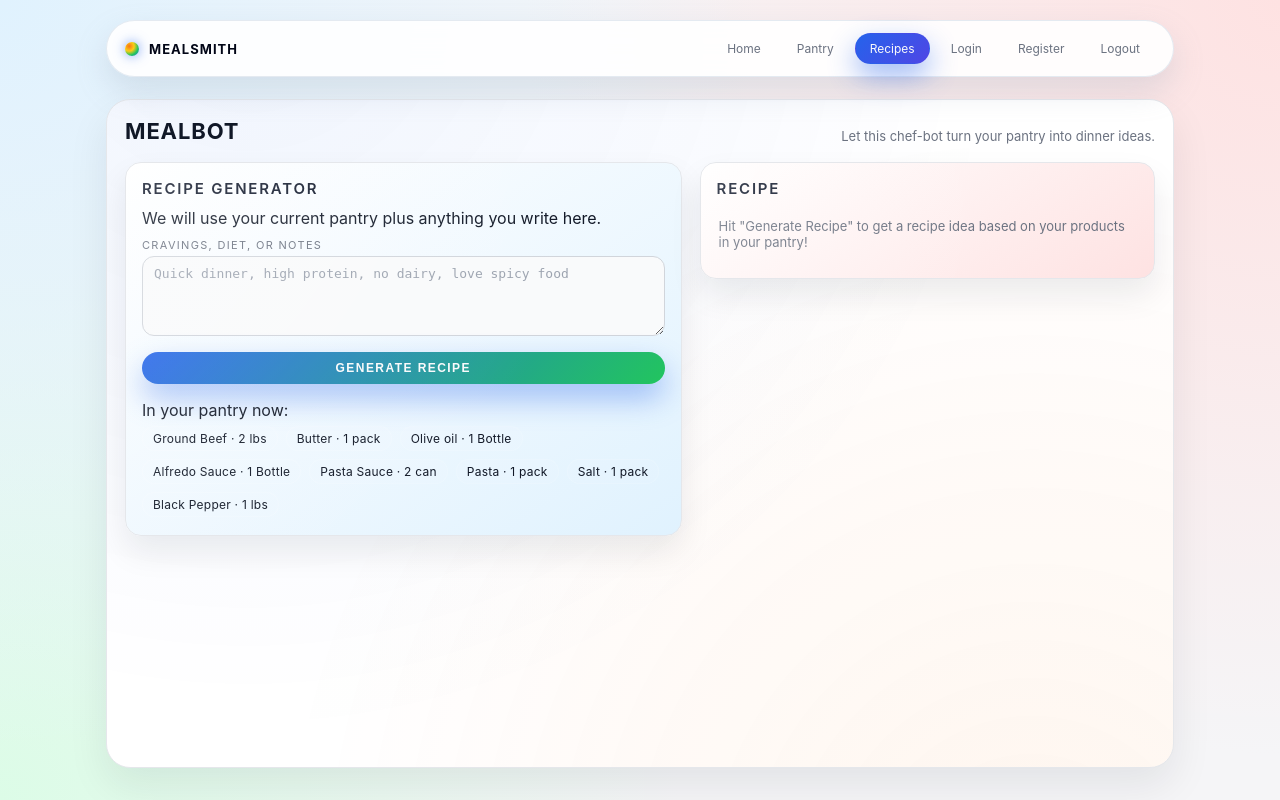
After one commit to VougishTiger/MealSmith, a Flask app: page /recipes in a window 1280 px wide. The commit adds this page. Run offline with Flask 3, Linux system fonts and the light colour scheme; a user stored in the database is signed in.

Commit message:
Make Recipe Generator

```diff
--- a/app.py
+++ b/app.py
@@ -113,10 +113,53 @@ def register():
                 return redirect(url_for("home"))
     return render_template("register.html", error=error)
 
+@app.route("/recipes", methods=["GET", "POST"])
+def recipes():
+    if "user_id" not in session:
+        return redirect(url_for("login"))
+    items= Ingredient.query.filter_by(user_id=session["user_id"]).order_by(Ingredient.expires_on.is_(None), Ingredient.expires_on).all()
+    recipe= None
+    if request.method== "POST":
+        notes= request.form.get("notes", "").strip()
+        recipe= generate_recipe(items, notes)
+    return render_template("recipes.html", items=items, recipe=recipe)
+
 @app.route("/logout")
 def logout():
     session.pop("user_id", None)
     return redirect(url_for("login"))
 
+def generate_recipe(items, notes):
+    names=[i.name for i in items if i.name]
+    base_title= "Pantry Recipe"
+    if names:
+        main= names[0]
+        base_title= f"Easy {main} skillet"
+    ingredients= []
+    for i in items[:8]:
+        line= i.name
+        if i.quantity:
+            line+= f" {i.quantity}"
+        if i.unit:
+            line+= f" {i.unit}"
+        ingredients.append(line)
+    if not ingredients:
+        ingredients= ["Pick any 3 ingredients you have on hand"]
+    steps= []
+    if notes:
+        steps.append(f"Keep in mind: {notes}")
+    steps.extend([
+        "Gather all listed ingredients and preheat your pan or oven if needed.",
+        "Prep ingredients: chop vegetables, trim proteins, and measure seasonings.",
+        "Cook your main ingredient first, then add supporting ingredients in layers.",
+        "Taste as you go and adjust salt, pepper, and spices.",
+        "Plate the dish, add any fresh toppings, and serve warm."
+    ])
+    return {
+        "title": base_title,
+        "description": "A quick idea built from what you already have in your pantry.",
+        "ingredients": ingredients,
+        "steps": steps}
+
 if __name__=="__main__":
     app.run(debug=True)
--- a/static/style.css
+++ b/static/style.css
@@ -388,3 +388,32 @@ textarea:focus{
     font-size:12px;
   }
 }
+.chip-list{
+    margin-top:16px
+}
+.chips{
+    display:flex;
+    flex-wrap:wrap;
+    gap:8px;
+    margin-top:6px
+}
+.chip{
+    padding:4px 10px;
+    border-radius:999px;
+    border:1px solid rgba(255,255,255,.12);
+    background:rgba(255,255,255,.05);
+    font-size:12px;
+    letter-spacing:.02em
+}
+.list{
+    margin-top:8px;
+    padding-left:18px;
+    font-size:14px;
+    line-height:1.5
+}
+.list li+li{
+    margin-top:6px
+}
+.muted{
+    color:var(--muted)
+}
--- a/templates/base.html
+++ b/templates/base.html
@@ -16,6 +16,7 @@
                 <nav class="nav">
                     <a href="{{url_for('home')}}" class="nav-link{% if request.endpoint == 'home' %} active{% endif %}">Home</a>
                     <a href="{{url_for('pantry')}}" class="nav-link{% if request.endpoint == 'pantry' %} active{% endif %}">Pantry</a>
+                    <a href="{{url_for('recipes')}}" class="nav-link{% if request.endpoint == 'recipes' %} active{% endif %}">Recipes</a>
                     <a href="{{url_for('login')}}" class="nav-link{% if request.endpoint == 'login' %} active{% endif %}">Login</a>
                     <a href="{{url_for('register')}}" class="nav-link{% if request.endpoint == 'register' %} active{% endif %}">Register</a>
                     <a href="{{url_for('logout')}}" class="nav-link">Logout</a>
--- a/templates/home.html
+++ b/templates/home.html
@@ -15,7 +15,7 @@
         <div class="card">
             <h2>MealBot</h2>
             <p>Use what you have to discover recipes that fit your pantry</p>
-            <a href="#" class="btn ghost">Coming soon!</a>
+            <a href="{{url_for('recipes')}}" class="btn primary">Open MealBot</a>
         </div>
         <div class="card">
             <h2>ShoppingBot</h2>
--- a/templates/login.html
+++ b/templates/login.html
@@ -4,7 +4,7 @@
 <section class="panel">
     <div class="panel-header">
         <h1>Welcome to MealSmith</h1>
-        <p>A smart AI-Powered Recipie Generator and Pantry Tracker.</p>
+        <p>A smart AI-Powered Recipe Generator and Pantry Tracker.</p>
     </div>
     <div class="panel-header">
         <h1>Log In</h1>
--- /dev/null
+++ b/templates/recipes.html
@@ -0,0 +1,60 @@
+{% extends "base.html" %}
+
+{% block content %}
+<section class="panel">
+    <div class="panel-header">
+        <h1>MealBot</h1>
+        <p>Let this chef-bot turn your pantry into dinner ideas.</p>
+    </div>
+    <div class="panel-body grid">
+        <div class="card">
+            <h2>Recipe Generator</h2>
+            <form method="post" action="{{url_for('recipes')}}" class="form">
+                <p class="small">We will use your current pantry plus anything you write here.</p>
+                <label>
+                    Cravings, diet, or notes
+                    <textarea name="notes" rows="4" placeholder="Quick dinner, high protein, no dairy, love spicy food"></textarea>
+                </label>
+                <button type="submit" class="btn primary">Generate Recipe</button>
+            </form>
+            {% if items %}
+            <div class="chip-list">
+                <p class="small">In your pantry now:</p>
+                <div class="chips">
+                    {% for item in items %}
+                    <span class="chip">
+                        {{ item.name }}
+                        {% if item.quantity %} · {{ item.quantity }}{% endif %}
+                        {% if item.unit %} {{ item.unit }}{% endif %}
+                    </span>
+                    {% endfor %}
+                </div>
+            </div>
+            {% endif %}
+        </div>
+        <div class="card">
+            <h2>Recipe</h2>
+            {% if recipe %}
+                <h3>{{ recipe.title }}</h3>
+                {% if recipe.description %}
+                <p class="muted">{{ recipe.description }}</p>
+                {% endif %}
+                <h4>Ingredients</h4>
+                <ul class="list">
+                    {% for line in recipe.ingredients %}
+                    <li>{{ line }}</li>
+                    {% endfor %}
+                </ul>
+                <h4>Steps</h4>
+                <ol class="list">
+                    {% for step in recipe.steps %}
+                    <li>{{ step }}</li>
+                    {% endfor %}
+                </ol>
+                {% else %}
+                    <p class="empty">Hit "Generate Recipe" to get a recipe idea based on your products in your pantry!</p>
+                {% endif %}
+        </div>
+    </div>
+</section>
+{% endblock %}
```
Also changed, not shown: mealsmith.db.
